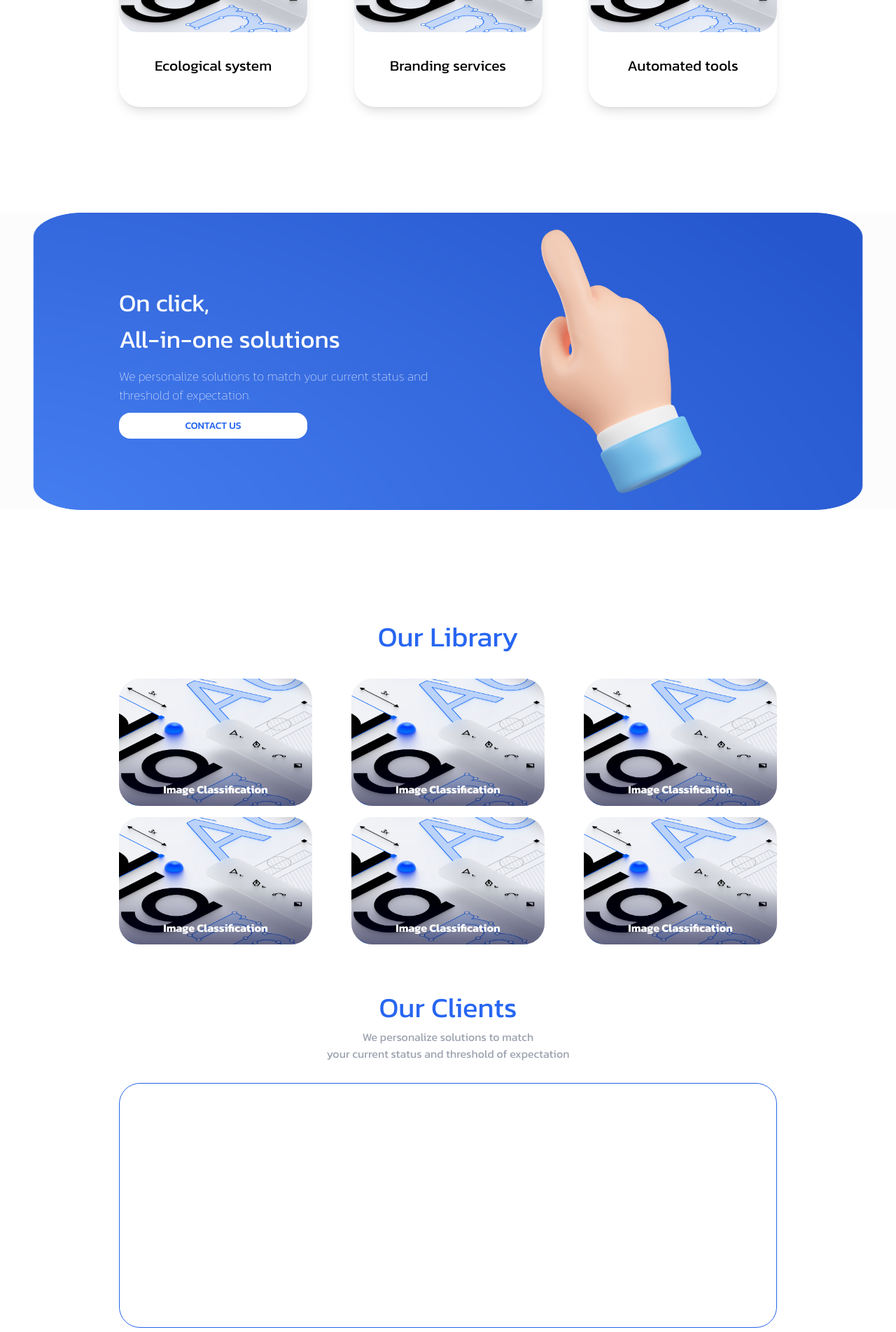
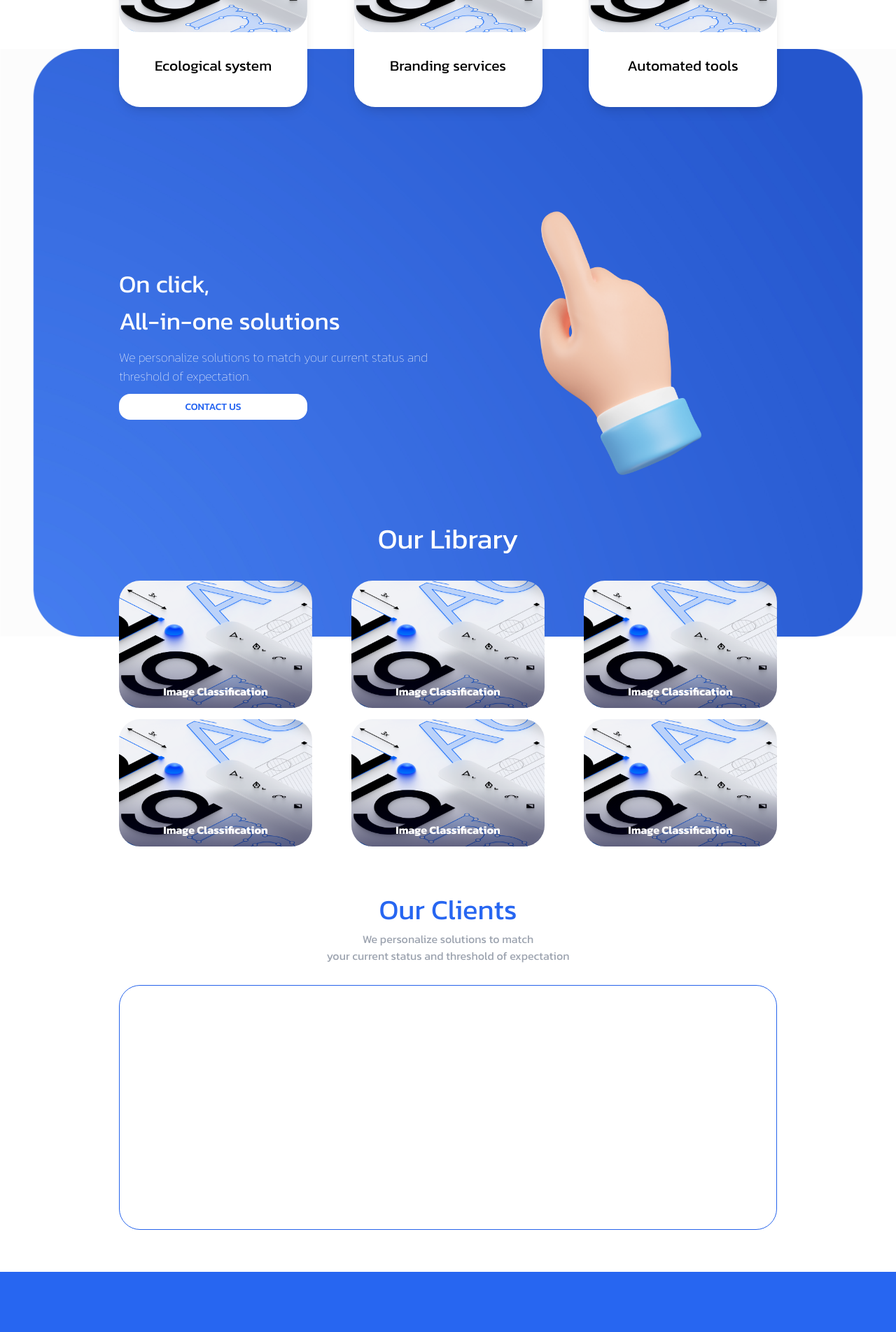
Before and after one commit to NguyenMinhChau/megaboom, a Next.js app: page / in a window 1280 px wide. Shown: the part 1518-3422 px from the top of the page at 70% size. Built offline with nearby package versions, Linux system fonts and the light colour scheme.

Commit message:
update layout

```diff
--- a/src/app/page.js
+++ b/src/app/page.js
@@ -13,9 +13,8 @@ export default function Home() {
 			<div className={`w-full`}>
 				<Hero />
 				<CoreValue />
-				<Product />
 				<div
-					className="w-full h-full flex justify-between items-center py-[70px]"
+					className="w-full flex justify-between items-center h-[1200px] relative"
 					style={{
 						backgroundImage: `url(${BackgroundCTA?.src})`,
 						backgroundSize: '100% 70%',
@@ -23,9 +22,14 @@ export default function Home() {
 						backgroundPosition: 'center',
 					}}
 				>
+					<div className="absolute top-[-15%] left-0 right-0">
+						<Product />
+					</div>
 					<CTA />
+					<div className="absolute bottom-[-15%] left-0 right-0">
+						<OurLibrary />
+					</div>
 				</div>
-				<OurLibrary />
 				<OurClient />
 			</div>
 		</>
--- a/src/components/CoreValue/index.js
+++ b/src/components/CoreValue/index.js
@@ -41,7 +41,7 @@ const StylesContainer = styled('div')(({ theme }) => ({
 export default function CoreValue() {
 	return (
 		<>
-			<div className="w-full flex items-center justify-center flex-col my-[60px]">
+			<div className="w-full flex items-center justify-center flex-col mt-[60px] mb-[180px]">
 				<h1
 					className={`text-[40px] space-x-7`}
 					style={{
--- a/src/components/OurClient/index.js
+++ b/src/components/OurClient/index.js
@@ -4,7 +4,7 @@ import React from 'react';
 export default function OurClient() {
 	return (
 		<>
-			<div className="w-full flex items-center justify-center flex-col my-[60px] px-[170px]">
+			<div className="w-full flex items-center justify-center flex-col mb-[60px] mt-[180px] px-[170px]">
 				<h1
 					className="text-[40px] space-x-7"
 					style={{
--- a/src/components/OurLibrary/index.js
+++ b/src/components/OurLibrary/index.js
@@ -51,7 +51,7 @@ export default function OurLibrary() {
 			<h1
 				className={`text-[40px] space-x-7`}
 				style={{
-					color: PRIMARY_COLOR,
+					color: '#FFFFFF',
 				}}
 			>
 				Our Library
```
